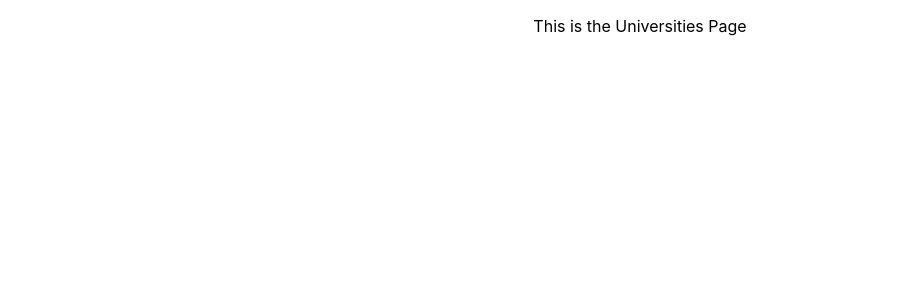
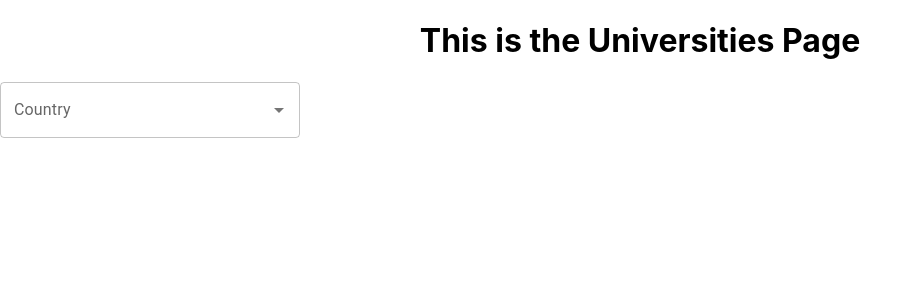
Before and after one commit to sanyam01/sanyam_launchpad-code-challenge, a React (Create React App) app: page /Universities in a window 1280 px wide. Shown: the top 300 px of the page, without its empty margins (0-923 px from the left). Built offline with nearby package versions, Linux system fonts and the light colour scheme; no server answers.

Commit message:
Question 3 Fetched university data based on country

```diff
--- a/src/App.js
+++ b/src/App.js
@@ -10,7 +10,6 @@ import Universities from "./components/Pages/Universities/Universities";
 let isInitial = true;
 
 function App() {
-
   const dispatch = useDispatch();
   const posts = useSelector((state) => state.posts);
   const addPostState = useSelector((state) => state.addPosts.addPostState);
@@ -20,7 +19,7 @@ function App() {
 
   useEffect(() => {
     dispatch(fetchPostData(null));
-  }, [dispatch, addPostState, editPostState]);
+  }, [dispatch]);
 
   useEffect(() => {}, [addPostState, editPostState]);
 
@@ -35,10 +34,9 @@ function App() {
     <Fragment>
       <div className="App">
         <Routes>
-          <Route path="/Universities" element={<Universities  />}/>
+          <Route path="/Universities" element={<Universities />} />
 
-
-          <Route path="/"  element={<Home  />}/>
+          <Route path="/" element={<Home />} />
         </Routes>
       </div>
     </Fragment>
--- /dev/null
+++ b/src/components/Pages/Universities/SelectComponent.js
@@ -0,0 +1,53 @@
+import { FormControl } from "@mui/material";
+import { InputLabel } from "@mui/material";
+
+import { Select } from "@mui/material";
+import { MenuItem } from "@mui/material";
+
+import { useSelector } from "react-redux";
+
+import TextField from "@mui/material/TextField";
+import Autocomplete from "@mui/material/Autocomplete";
+import React from "react";
+import { universityActions } from "../../../store/university-slice";
+import { useDispatch } from "react-redux";
+import { fetchUniversityData } from "../../../store/university-actions";
+import UniversityLayout from "./UniversityLayout";
+
+const SelectComponent = () => {
+  const dispatch = useDispatch();
+  const [inputValue, setInputValue] = React.useState("");
+  const countriesList = useSelector((state) => state.universities.countries);
+  const countrySearchName = useSelector(
+    (state) => state.universities.countrySearchName
+  );
+  const countriesListUnique = [...new Set(countriesList)];
+  console.log("Current input values is " + inputValue);
+
+  const handleChange = () => {
+    console.log("I am inside handle change");
+  };
+  return (
+    <div>
+      <Autocomplete
+        inputValue={inputValue}
+        onInputChange={(event, newInputValue) => {
+          setInputValue(newInputValue);
+          dispatch(
+            universityActions.assignCountryName({ countryName: newInputValue })
+          );
+          dispatch(fetchUniversityData(newInputValue));
+        }}
+        disablePortal
+        id="combo-box-demo"
+        options={countriesListUnique}
+        sx={{ width: 300 }}
+        renderInput={(params) => <TextField {...params} label="Country" />}
+      />
+
+      {inputValue && <UniversityLayout/>}
+    </div>
+  );
+};
+
+export default SelectComponent;
--- a/src/components/Pages/Universities/Universities.js
+++ b/src/components/Pages/Universities/Universities.js
@@ -1,8 +1,20 @@
-import { Fragment } from "react";
+import { Fragment, useEffect } from "react";
+import { useSelector, useDispatch } from "react-redux";
+import { fetchCountryData } from "../../../store/university-actions";
+import SelectComponent from "./SelectComponent";
+
 const Universities = () => {
+
+    const dispatch = useDispatch();
+
+    useEffect(() => {
+        dispatch(fetchCountryData());
+    },[dispatch]);
+
   return (
     <Fragment>
-      <p> This is the Universities Page</p>
+      <h1> This is the Universities Page</h1>
+      <SelectComponent/>
     </Fragment>
   );
 };
--- /dev/null
+++ b/src/components/Pages/Universities/UniversityLayout.js
@@ -0,0 +1,20 @@
+import { Fragment } from "react";
+import { useSelector } from "react-redux";
+
+const UniversityLayout = () => {
+  const data = useSelector((state) => state.universities.countryData);
+  console.log("I am inside the university layput");
+  console.log(data);
+  return (
+    <Fragment>
+      <h3>This is the university layout</h3>
+      {data && <ul>
+        {data.map((post) => (
+          <p> {JSON.stringify(post)}</p>
+        ))}
+      </ul>}
+    </Fragment>
+  );
+};
+
+export default UniversityLayout;
--- a/src/store/index.js
+++ b/src/store/index.js
@@ -1,10 +1,14 @@
-import { configureStore } from '@reduxjs/toolkit';
-import addPostSlice from './addPost-slice';
-import postSlice from './post-slice';
+import { configureStore } from "@reduxjs/toolkit";
+import addPostSlice from "./addPost-slice";
+import postSlice from "./post-slice";
+import universitySlice from "./university-slice";
 
 const store = configureStore({
-
-    reducer:  {posts: postSlice.reducer, addPosts: addPostSlice.reducer},
+  reducer: {
+    posts: postSlice.reducer,
+    addPosts: addPostSlice.reducer,
+    universities: universitySlice.reducer,
+  },
 });
 
 export default store;
--- /dev/null
+++ b/src/store/university-actions.js
@@ -0,0 +1,79 @@
+import { universityActions } from "./university-slice";
+
+export const fetchCountryData = () => {
+  return async (dispatch) => {
+    const fetchData = async () => {
+      const response = await fetch(
+        "https://limitless-shore-76329.herokuapp.com/https://api.first.org/data/v1/countries"
+      );
+      console.log("The country data returned is " + response);
+
+      //   if (!response.ok) {
+      //     throw new Error("Could not reach the posts");
+      //   }
+
+      const data = await response.json();
+
+      //const data = await response;
+
+      return data;
+    };
+
+    try {
+      const countryData = await fetchData();
+
+      console.log(countryData.data);
+
+      dispatch(
+        universityActions.assignCountryData({
+          countries: countryData.data,
+        })
+      );
+    } catch (error) {
+      console.log("Error has occured");
+      console.log(error);
+    }
+  };
+};
+
+export const fetchUniversityData = (name) => {
+  console.log("The name here is " + name);
+  return async (dispatch) => {
+    const fetchUniData = async (name) => {
+      const url = "http://universities.hipolabs.com/search?country=" + name;
+      console.log(url);
+      const response = await fetch(url);
+
+      if (!response.ok) {
+        throw new Error("Could not reach the posts");
+      }
+
+      const data = await response.json();
+
+      //   const data = await response;
+
+      return data;
+    };
+
+    try {
+      const universityData = await fetchUniData(name);
+
+      console.log("The uni data is " + universityData);
+      console.log("Print keys");
+      console.log(Object.values(universityData));
+      const countryArrayData = Object.values(universityData);
+
+      console.log("The current value is" + name);
+
+      dispatch(
+        universityActions.assignCountryName({
+          countryName: name,
+          countryData: countryArrayData,
+        })
+      );
+    } catch (error) {
+      console.log("Error has occured");
+      console.log(error);
+    }
+  };
+};
--- /dev/null
+++ b/src/store/university-slice.js
@@ -0,0 +1,52 @@
+import { createSlice } from "@reduxjs/toolkit";
+
+const universitySlice = createSlice({
+  name: "universities",
+
+  initialState: {
+    universities: [],
+    totalUniversities: 0,
+    changedUniversities: false,
+    countries: [],
+    totalCountries: 0,
+    changedCountries: false,
+    countrySearchName: null,
+    countryData:[],
+  },
+
+  reducers: {
+    assignUniversitiesData(state, action) {
+      console.log("I am inside the assignUniversitiesData of university slice");
+    },
+
+    assignCountryName(state,action){
+        state.countrySearchName = action.payload.countryName;
+        state.countryData = action.payload.countryData;
+
+    },
+
+    assignCountryData(state, action) {
+      console.log("I am inside the assignCountryData");
+      console.log(action.payload.countries);
+      const countriesObject = action.payload.countries;
+
+      Object.keys(countriesObject).forEach((key) => {
+        console.log(countriesObject[key]); // 'Bob', 47
+        const value = countriesObject[key];
+        console.log(value["country"]);
+        const countryName = value["country"];
+        state.countries.push(countryName);
+      });
+
+
+      console.log("Lets print all the countries");
+      console.log("Printing this" + state.countries);
+      // countriesObject.map((country) => {
+      //     state.countries.push(country.country);
+    },
+  },
+});
+
+export const universityActions = universitySlice.actions;
+
+export default universitySlice;
```
